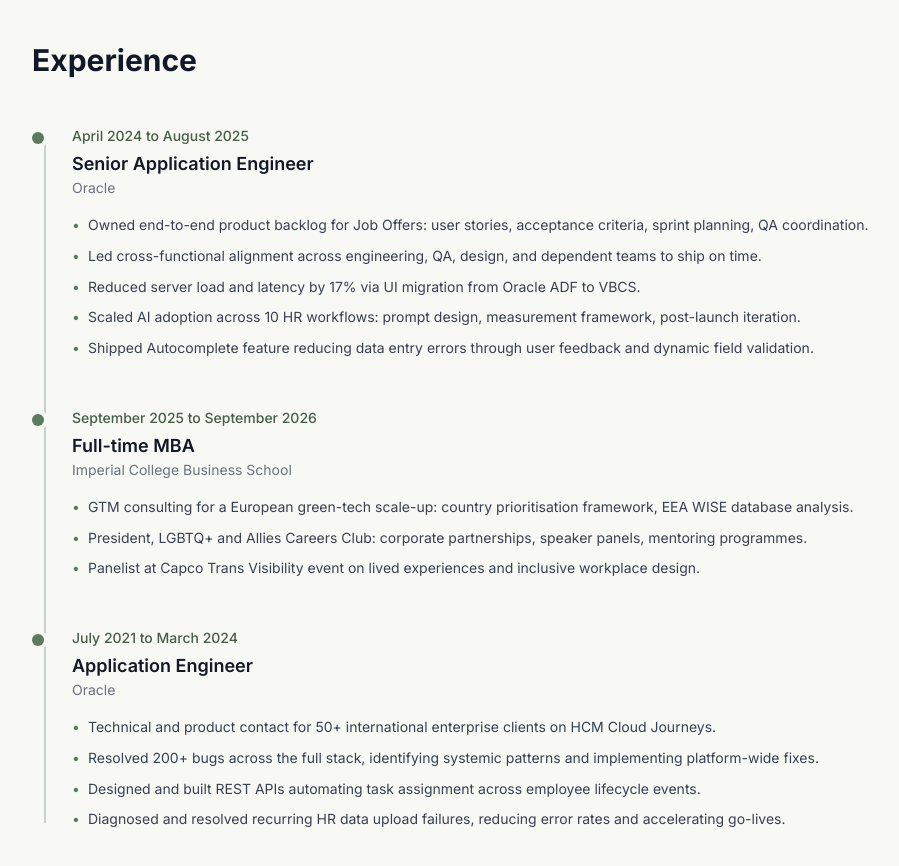
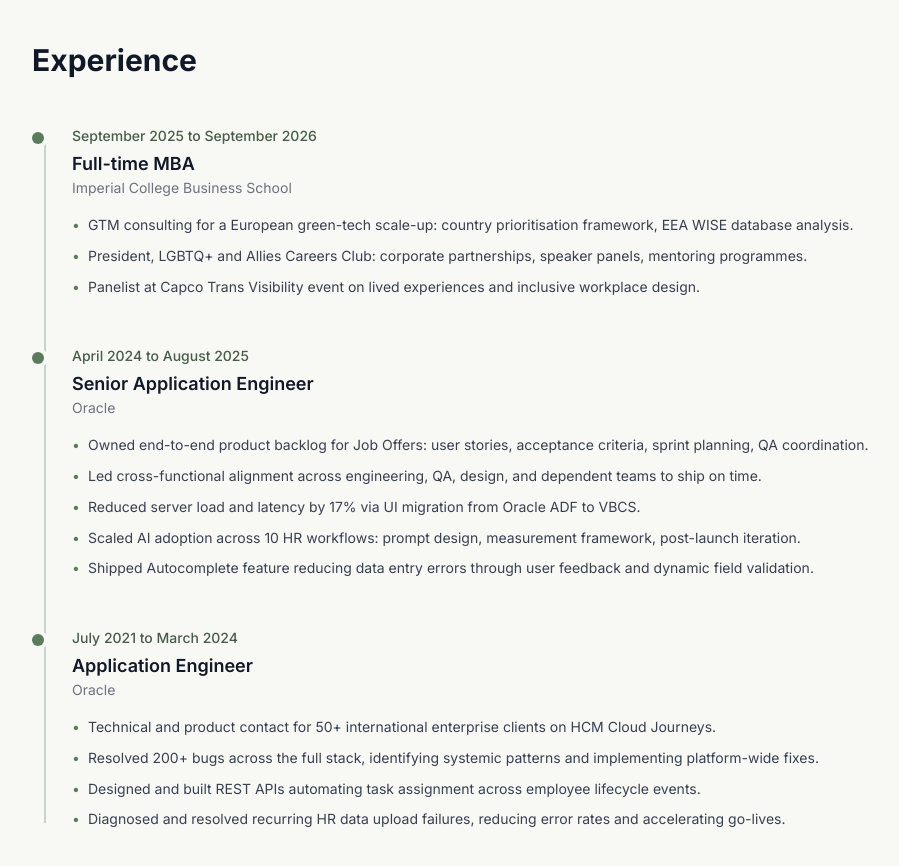
Before and after one commit to praffullittjain/portfolio-website, a React (Vite) app: page / in a window 1280 px wide. Shown: the part 2000-2866 px from the top of the page, without its empty margins (160-1059 px from the left). Built offline with nearby package versions, Linux system fonts and the light colour scheme.

Commit message:
Reorder experience timeline: MBA first
Co-Authored-By: Claude Sonnet 5 <noreply@anthropic.com>

```diff
--- a/src/components/Experience.jsx
+++ b/src/components/Experience.jsx
@@ -1,4 +1,14 @@
 const EXPERIENCE = [
+  {
+    org: "Imperial College Business School",
+    role: "Full-time MBA",
+    dates: "September 2025 to September 2026",
+    bullets: [
+      "GTM consulting for a European green-tech scale-up: country prioritisation framework, EEA WISE database analysis.",
+      "President, LGBTQ+ and Allies Careers Club: corporate partnerships, speaker panels, mentoring programmes.",
+      "Panelist at Capco Trans Visibility event on lived experiences and inclusive workplace design.",
+    ],
+  },
   {
     org: "Oracle",
     role: "Senior Application Engineer",
@@ -9,16 +19,6 @@ const EXPERIENCE = [
       "Reduced server load and latency by 17% via UI migration from Oracle ADF to VBCS.",
       "Scaled AI adoption across 10 HR workflows: prompt design, measurement framework, post-launch iteration.",
       "Shipped Autocomplete feature reducing data entry errors through user feedback and dynamic field validation.",
-    ],
-  },
-  {
-    org: "Imperial College Business School",
-    role: "Full-time MBA",
-    dates: "September 2025 to September 2026",
-    bullets: [
-      "GTM consulting for a European green-tech scale-up: country prioritisation framework, EEA WISE database analysis.",
-      "President, LGBTQ+ and Allies Careers Club: corporate partnerships, speaker panels, mentoring programmes.",
-      "Panelist at Capco Trans Visibility event on lived experiences and inclusive workplace design.",
     ],
   },
   {
```
